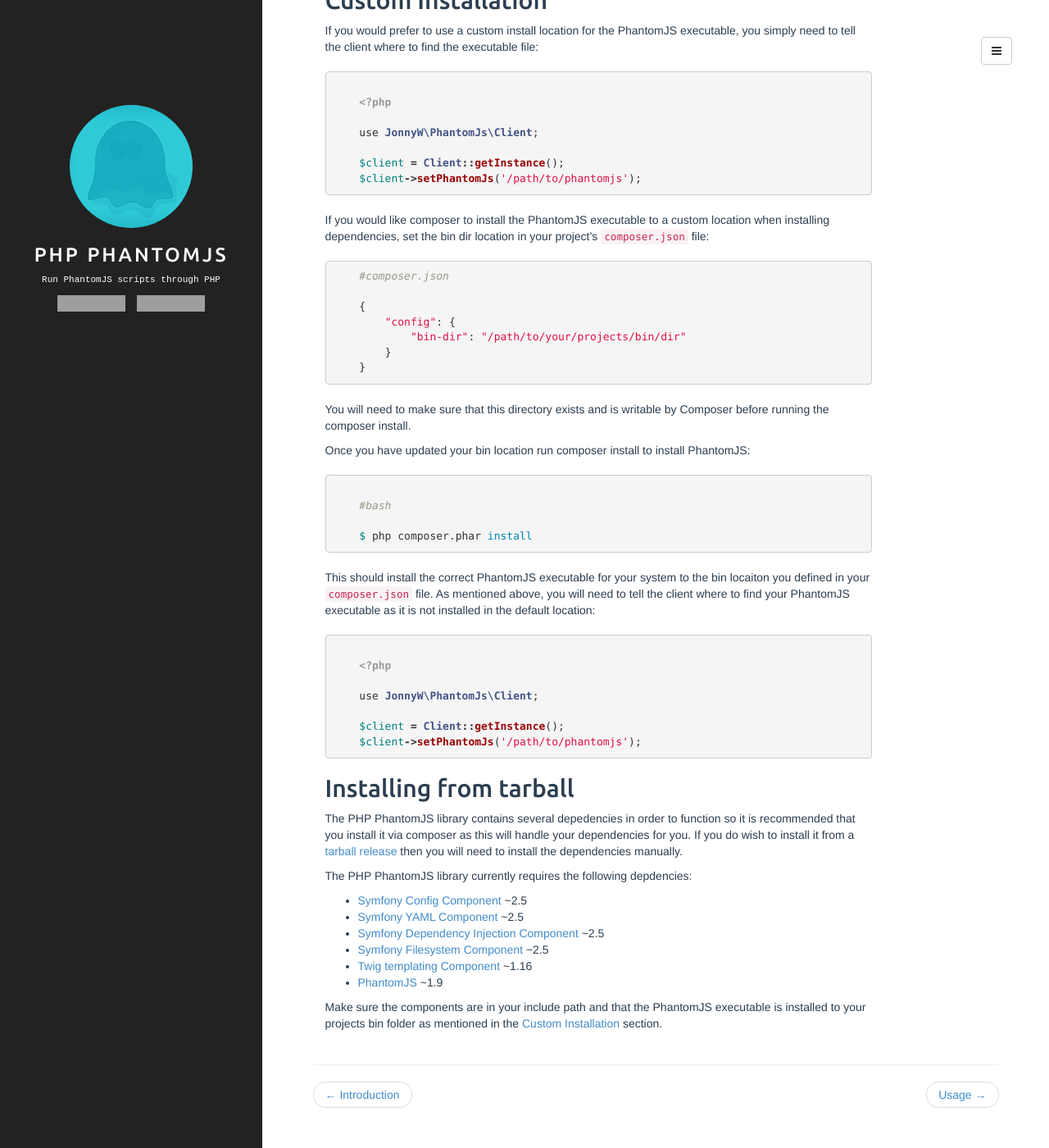
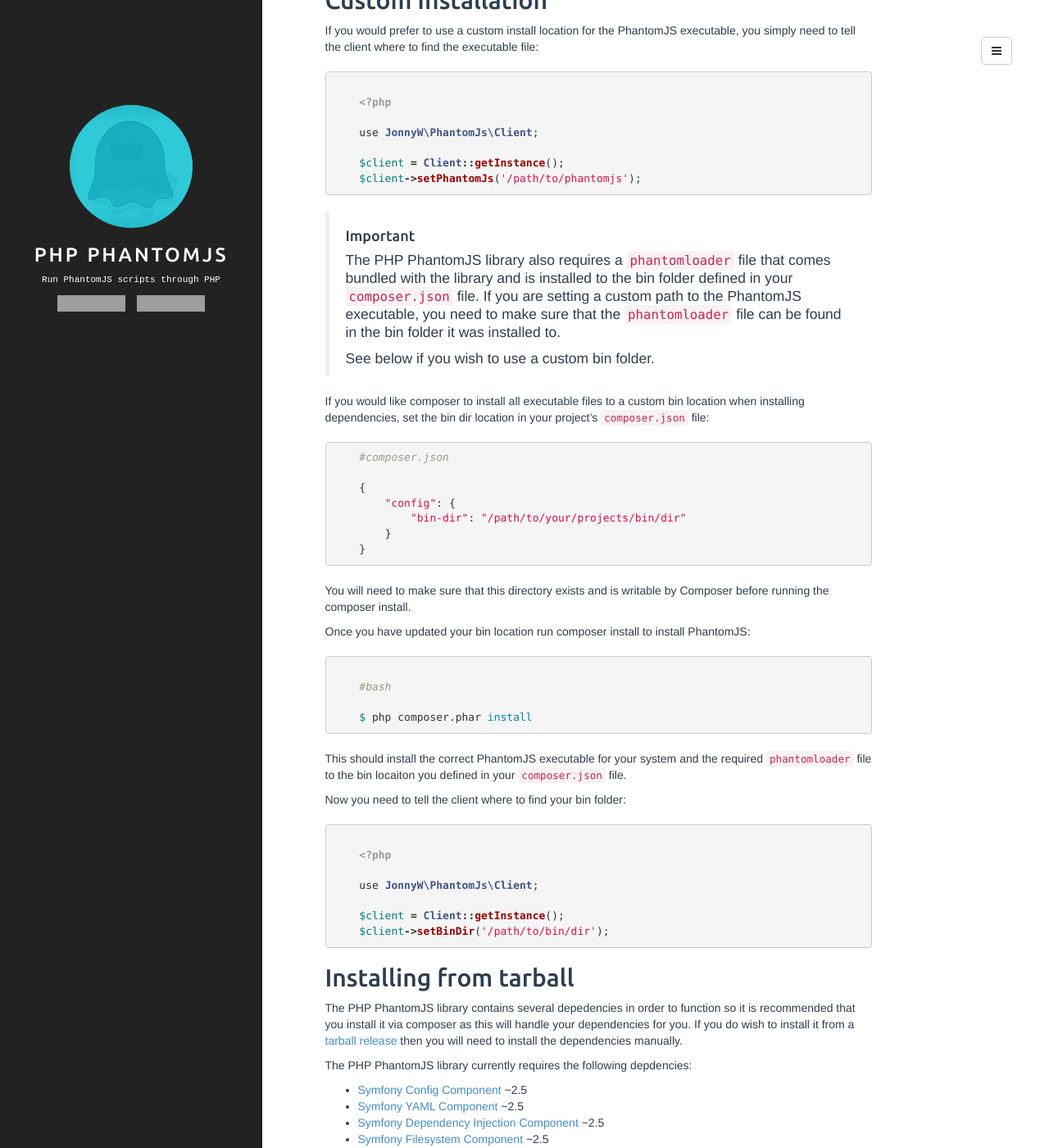
Before and after one commit to jonnnnyw/php-phantomjs, a Jekyll site: the page built from _posts/2014-07-27-installation.md, in a window 1280 px wide and 1400 px high, scrolled down 1190 px. Shown: the whole window at 82% size. Built offline with Jekyll 4.4.1, drawn with Linux system fonts in a browser that asks for light colours; grey boxes are pictures that could not be loaded.

Commit message:
Documentation updates

```diff
--- a/_posts/2014-07-27-installation.md
+++ b/_posts/2014-07-27-installation.md
@@ -78,7 +78,12 @@ If you would prefer to use a custom install location for the PhantomJS executabl
     $client->setPhantomJs('/path/to/phantomjs');
 {% endhighlight %}
 
-If you would like composer to install the PhantomJS executable to a custom location when installing dependencies, set the bin dir location in your project's `composer.json` file:
+> #### Important
+> The PHP PhantomJS library also requires a `phantomloader` file that comes bundled with the library and is installed to the bin folder defined in your `composer.json` file. If you are setting a custom path to the PhantomJS executable, you need to make sure that the `phantomloader` file can be found in the bin folder it was installed to.
+>
+> See below if you wish to use a custom bin folder.
+
+If you would like composer to install all executable files to a custom bin location when installing dependencies, set the bin dir location in your project's `composer.json` file:
 
 {% highlight yaml %}
 
@@ -102,7 +107,9 @@ Once you have updated your bin location run composer install to install PhantomJ
     $ php composer.phar install
 {% endhighlight %}
 
-This should install the correct PhantomJS executable for your system to the bin locaiton you defined in your `composer.json` file. As mentioned above, you will need to tell the client where to find your PhantomJS executable as it is not installed in the default location:
+This should install the correct PhantomJS executable for your system and the required `phantomloader` file to the bin locaiton you defined in your `composer.json` file.
+
+Now you need to tell the client where to find your bin folder:
 
 {% highlight php %}
 
@@ -111,7 +118,7 @@ This should install the correct PhantomJS executable for your system to the bin
     use JonnyW\PhantomJs\Client;
 
     $client = Client::getInstance();
-    $client->setPhantomJs('/path/to/phantomjs');
+    $client->setBinDir('/path/to/bin/dir');
 {% endhighlight %}
 
 Installing from tarball
```
Also changed, not shown: 12 other files.
